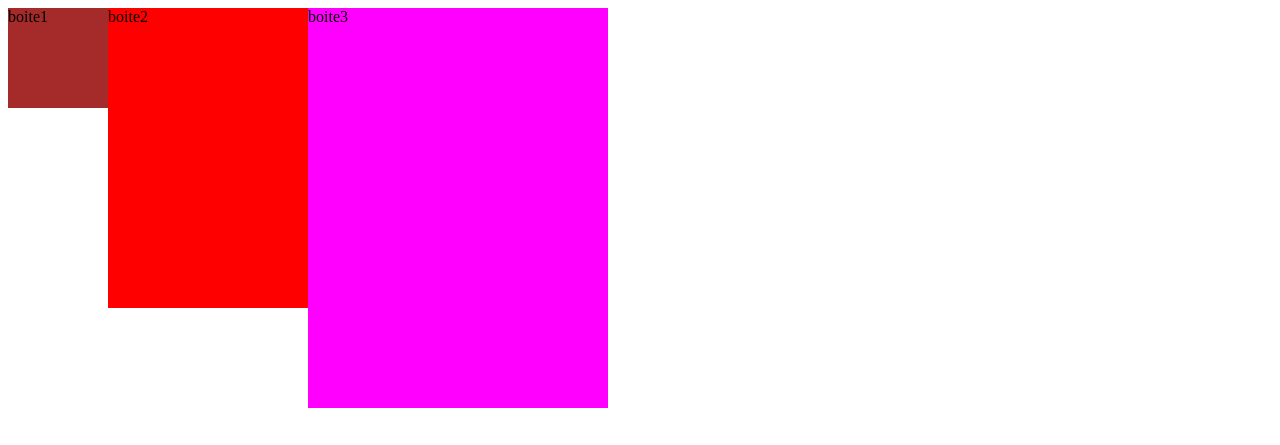
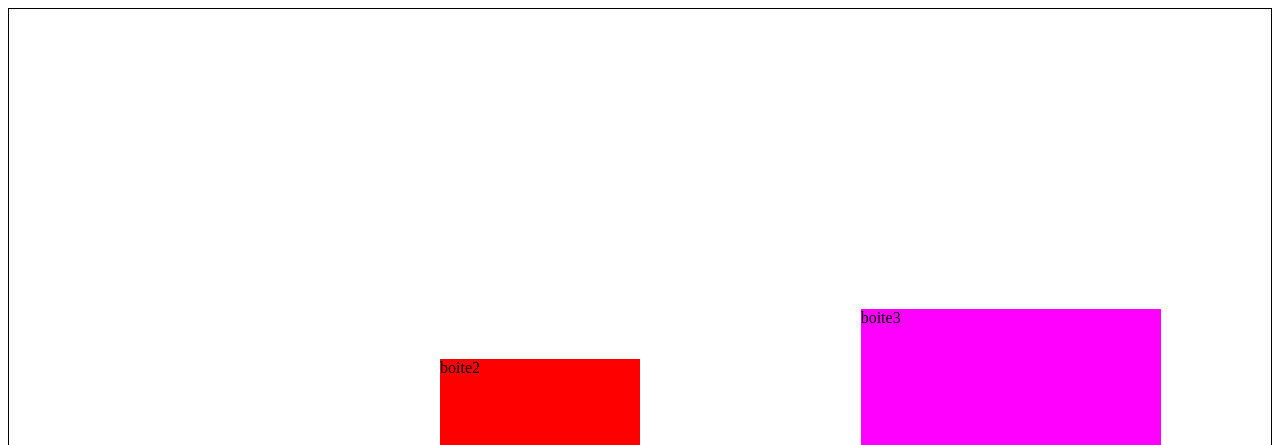
Before and after one commit to johnOfGod33/HTML-CSS-SASS, a website: page partie5/html/index.html in a window 1280 px wide. Shown: the top 445 px of the page. Drawn offline with Linux system fonts and the light colour scheme.

Commit message:
revision de display flex, flex-direction, justify-content

```diff
--- a/partie5/sass/main.scss
+++ b/partie5/sass/main.scss
@@ -9,7 +9,11 @@
     width: $w;
 }
 .boite{
+    height: 1000px;
+    border: 1px solid black;
     display: flex;
+    justify-content: space-around;
+    align-items: center;
 
     &__1{
        @include blocOption();
```
Also changed, not shown: partie5/css/style.css, 1 other file.
